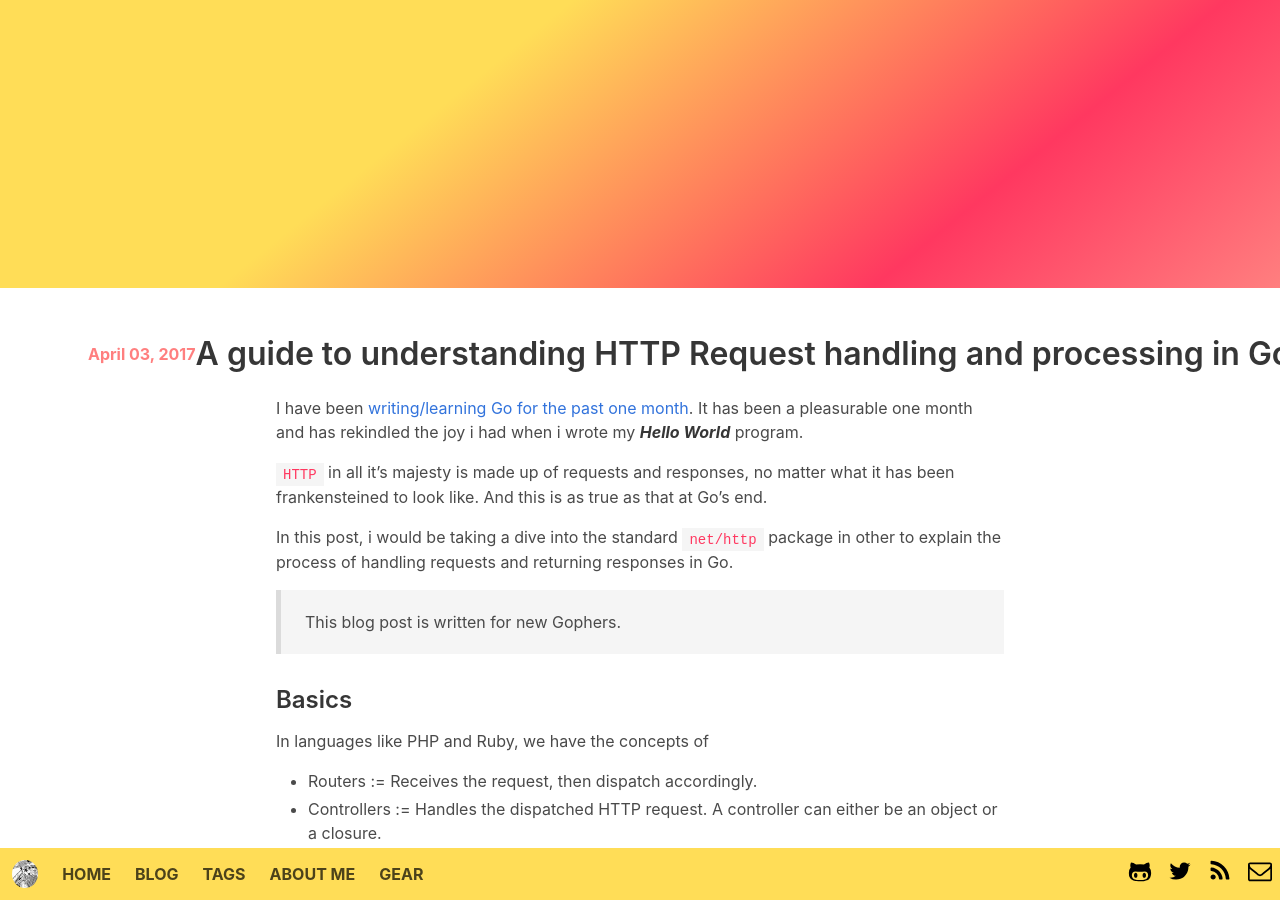
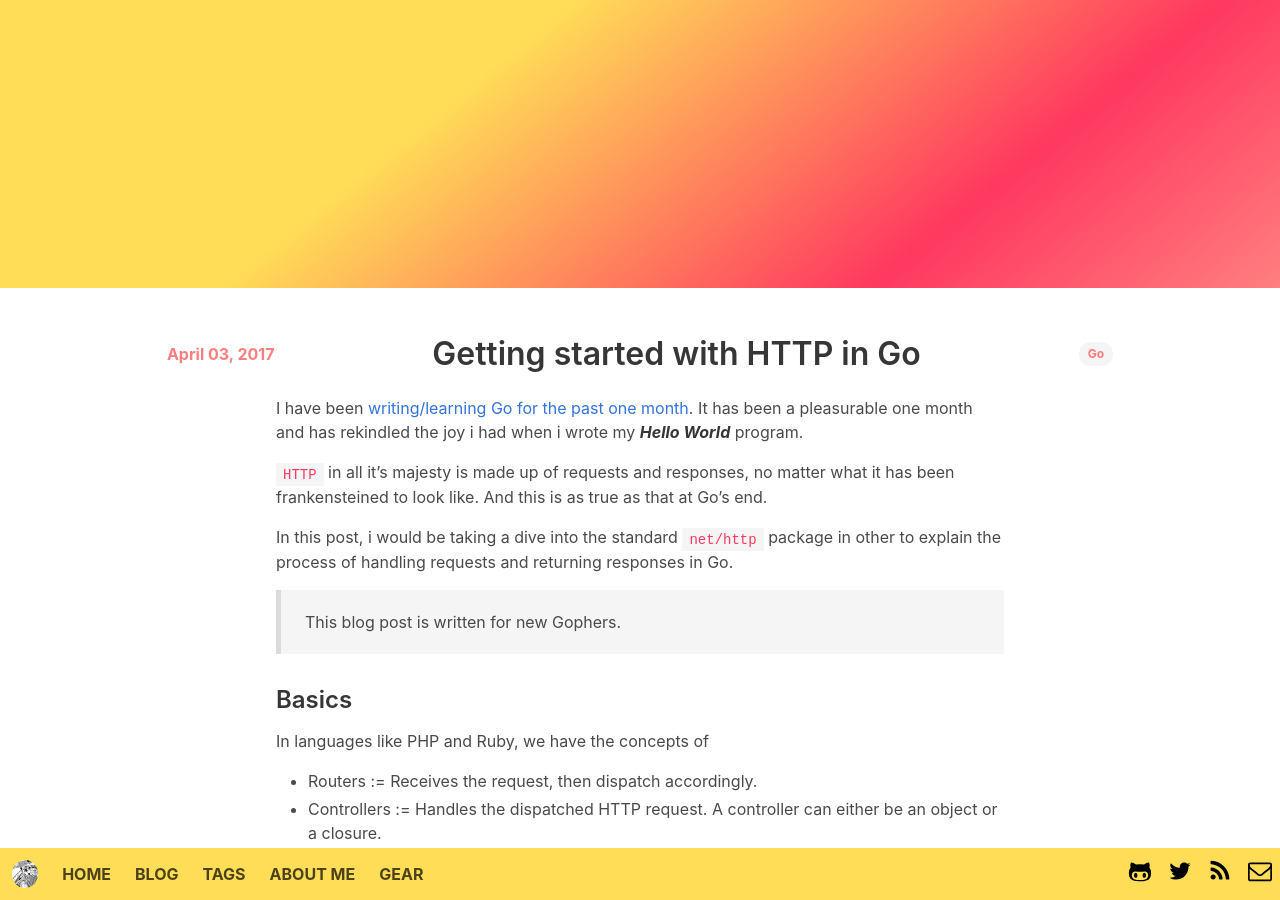
Before and after one commit to adelowo/portfolio, a Jekyll site: the page built from _posts/2017-04-01-http-in-go.md, in a window 1280 px wide and 900 px high. Built offline with Jekyll 4.4.1, drawn with Linux system fonts in a browser that asks for light colours; comment, search, counter and statistics services are not loaded.

Commit message:
Updated title to be more shorter and succint

```diff
--- a/_posts/2017-04-01-http-in-go.md
+++ b/_posts/2017-04-01-http-in-go.md
@@ -2,7 +2,7 @@
 
 layout : post
 
-title : A guide to understanding HTTP Request handling and processing in Go
+title : Getting started with HTTP in Go
 
 tags : [Go]
 
```
